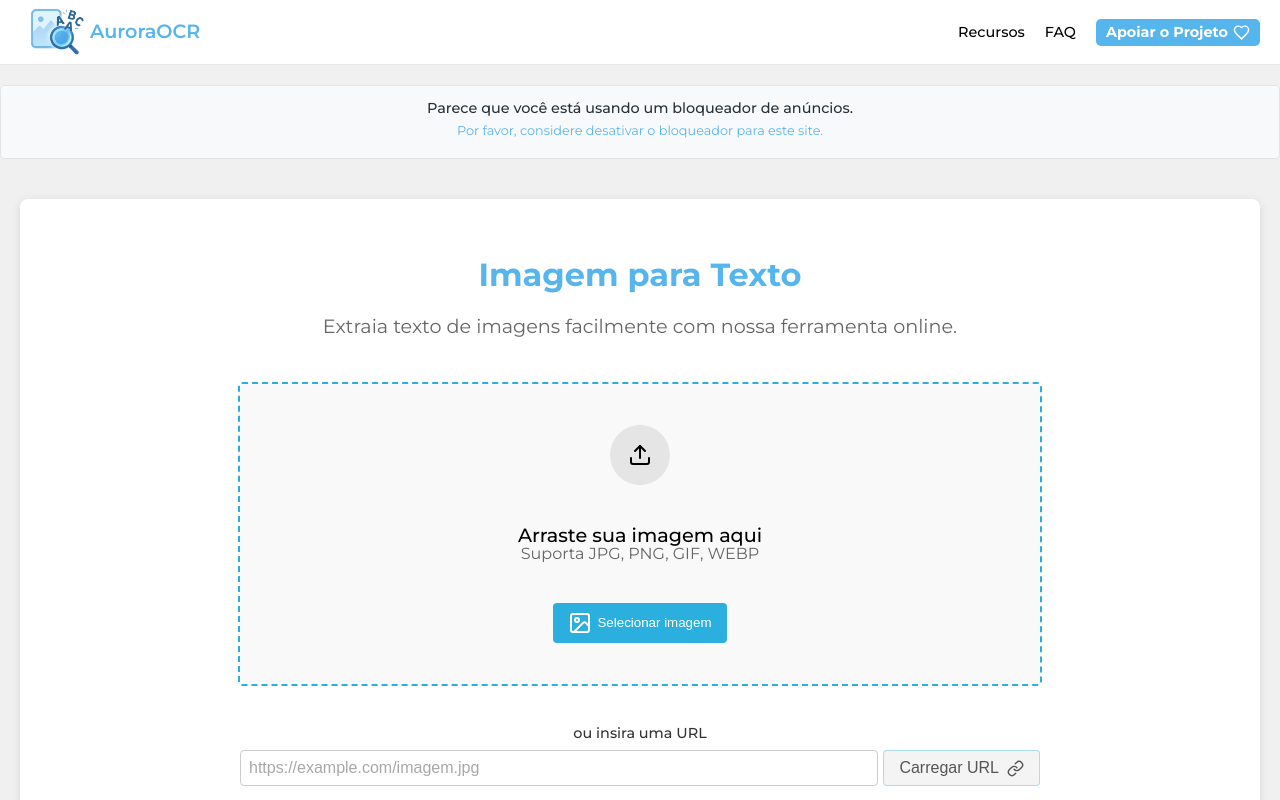
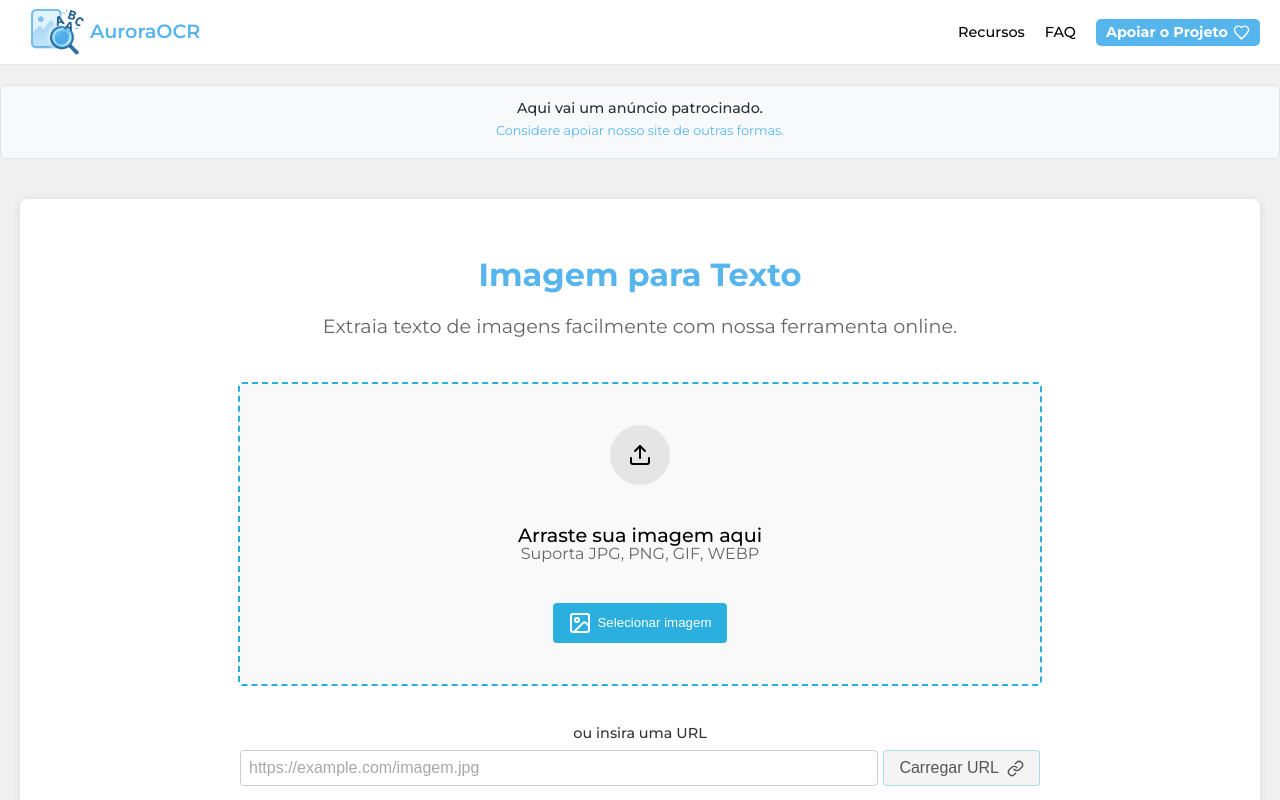
Before and after one commit to parlandin/AuroraOCR, a React (Vite) app: page / in a window 1280 px wide. Shown: the top 800 px of the page. Built offline with nearby package versions, Linux system fonts and the light colour scheme.

Commit message:
fix: comment out ad blocker messages for clarity and add sponsored content prompt

```diff
--- a/src/components/Sponsored/index.tsx
+++ b/src/components/Sponsored/index.tsx
@@ -44,10 +44,12 @@ const SponsoredContent: React.FC = () => {
         {isAdBlocked && (
           <div className={module.ads__alternative}>
             <p className={module.ads__alternative_text}>
-              Parece que você está usando um bloqueador de anúncios.
+              {/* Parece que você está usando um bloqueador de anúncios. */}
+              Aqui vai um anúncio patrocinado.
             </p>
             <p className={module.ads__alternative_message}>
-              Por favor, considere desativar o bloqueador para este site.
+              {/* Por favor, considere desativar o bloqueador para este site. */}
+              Considere apoiar nosso site de outras formas.
             </p>
           </div>
         )}
```
